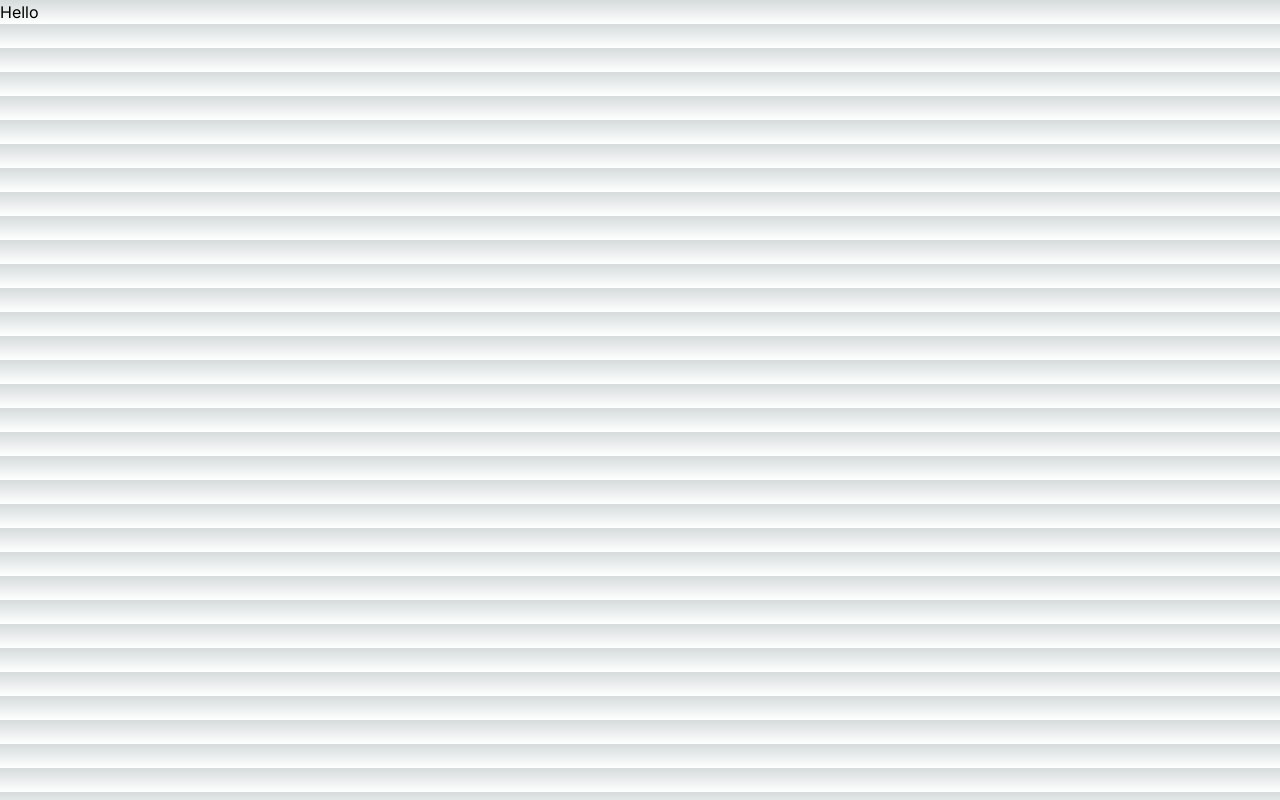
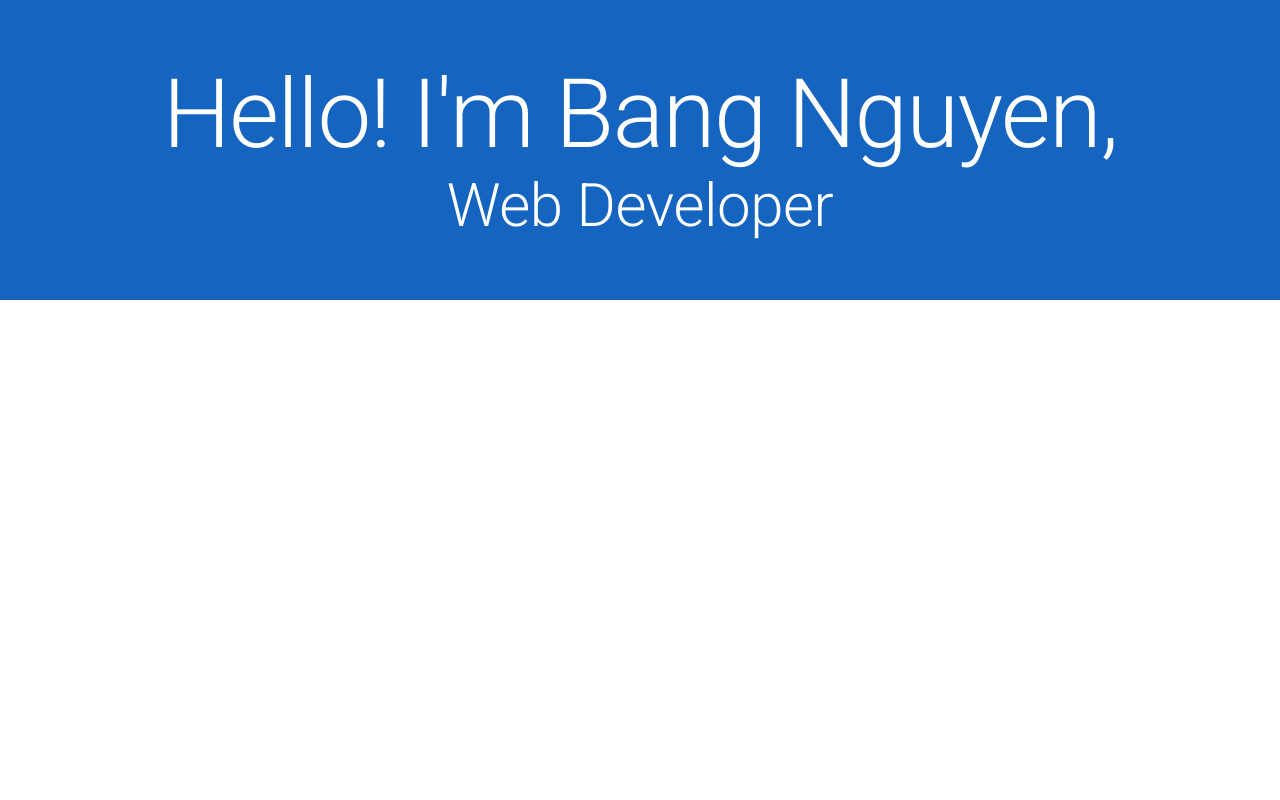
Before and after one commit to bangndnguyen/bangndnguyen.github.io, a Next.js app: page / in a window 1280 px wide. Built offline with nearby package versions, Linux system fonts and the light colour scheme.

Commit message:
say hello

```diff
--- a/src/app/layout.tsx
+++ b/src/app/layout.tsx
@@ -9,8 +9,8 @@ import "./globals.css";
 const inter = Inter({ subsets: ["latin"] });
 
 export const metadata: Metadata = {
-  title: "Create Next App",
-  description: "Generated by create next app",
+  title: "Bang Nguyen - Web Developer",
+  description: "Skill showcase for a fullstack web developer",
 };
 
 export default function RootLayout({
--- a/src/app/page.tsx
+++ b/src/app/page.tsx
@@ -1,7 +1,22 @@
-import Image from "next/image";
+'use client';
+
+import { Box, Container, Typography, useTheme } from "@mui/material";
 
 export default function Home() {
+  const theme = useTheme();
   return (
-    <div>Hello</div>
+    <Container maxWidth={false} sx={{ minHeight: '100vh', backgroundColor: theme.palette.background.default }} disableGutters>
+      <Box sx={{
+        height: 300,
+        backgroundColor: theme.palette.primary.dark,
+        display: 'flex',
+        flexDirection: 'column',
+        alignItems: 'center',
+        justifyContent: 'center'
+      }}>
+        <Typography variant="h1" color={theme.palette.getContrastText(theme.palette.primary.dark)}>Hello! I'm Bang Nguyen,</Typography>
+        <Typography variant="h2" color={theme.palette.getContrastText(theme.palette.primary.dark)}>Web Developer</Typography>
+      </Box>
+    </Container>
   );
 }
```
